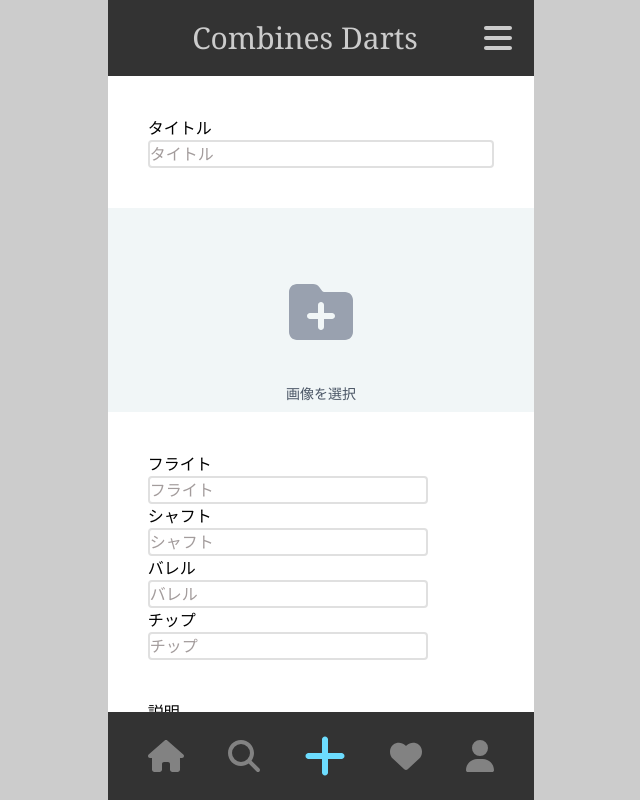
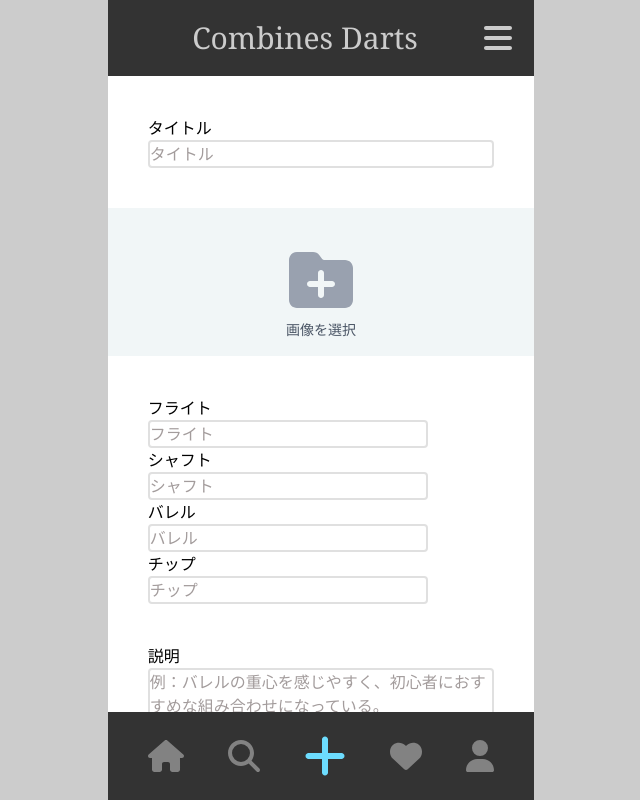
Before and after one commit to kanori1022/darts_frontend, a Next.js app: page /post in a window 1280 px wide. Shown: the top 800 px of the page, without its empty margins (319-959 px from the left). Built offline with nearby package versions, Linux system fonts and the light colour scheme; no server answers.

Commit message:
微修正

```diff
--- a/app/post/page.tsx
+++ b/app/post/page.tsx
@@ -44,7 +44,7 @@ export default function Post() {
           </div>
         </div>
         {/* ここにファイルインポートの処理 */}
-        <div className=" w-32 h-32 mx-auto">
+        <div className=" w-32 h-auto mx-auto">
           {/* プレビュー画像（重ねる） */}
           {previewUrl && (
             <img
@@ -87,7 +87,7 @@ export default function Post() {
           />
         </div>
 
-        <div className="text-center mt-2 mb-2 text-sm text-gray-600">
+        <div className="text-center mt-2 mb-4 text-sm text-gray-600">
           画像を選択
         </div>
         <div className="pl-10 pr-10 pt-10 pb-10 bg-white">
--- a/components/Header/Header.tsx
+++ b/components/Header/Header.tsx
@@ -16,7 +16,7 @@ export const Header = () => {
   return (
     <>
       <DrawerMenu isOpen={isOpen} onClose={() => setIsOpen(false)} />
-      <div className="bg-[#333333] p-5 z-50 flex justify-between items-center relative">
+      <div className="bg-[#333333] p-5 flex justify-between items-center relative">
         <p className="text-3xl font-serif text-[#CCCCCC] mx-auto text-center cursor-pointer">
           <Link href="/home">Combines Darts</Link>
         </p>
```
